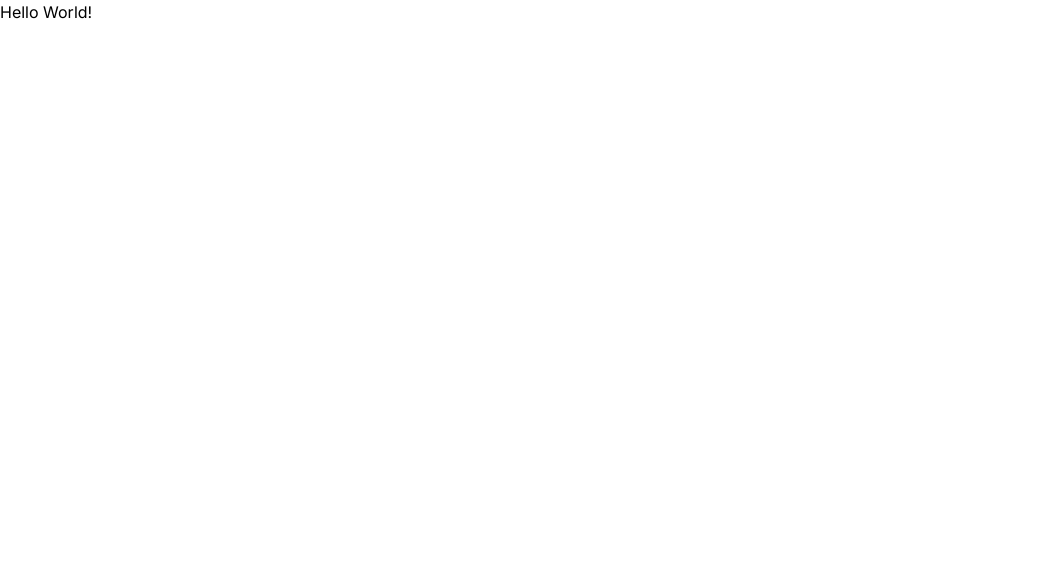
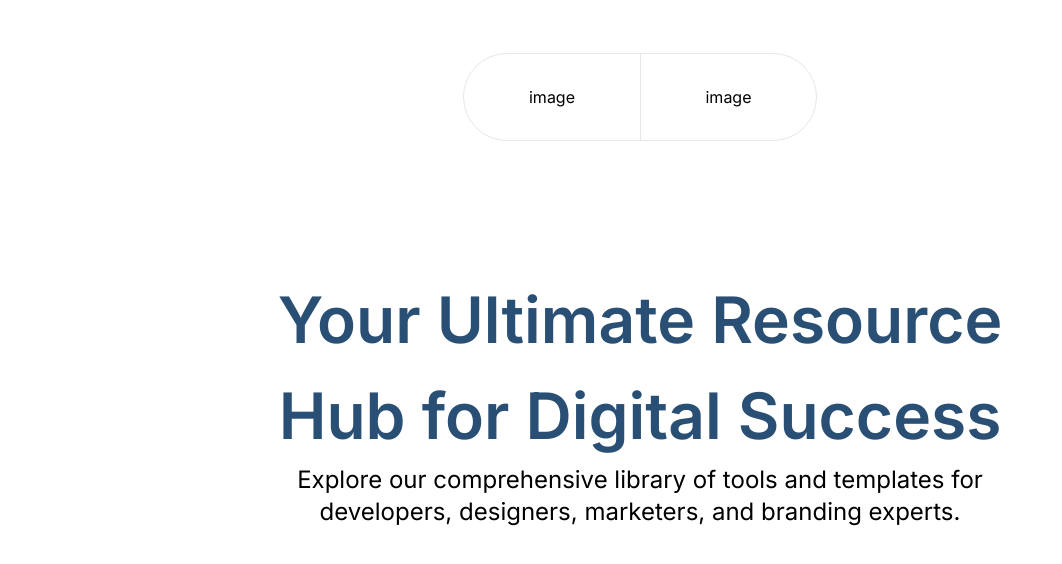
Before and after one commit to josephjackson0811/open-core, a Next.js app: page / in a window 1280 px wide. Shown: the top 564 px of the page, without its empty margins (0-1062 px from the left). Built offline with nearby package versions, Linux system fonts and the light colour scheme.

Commit message:
complete top section

```diff
--- a/app/page.tsx
+++ b/app/page.tsx
@@ -1,5 +1,26 @@
-import Image from "next/image";
+export default function Home() {
+  return (
+    <main>
+      <div className="flex justify-center items-center h-screen">
+        <div className=" absolute top-[52.5px] left-50% border flex rounded-[500px] h-[88px]">
+          <div className="w-[176px] flex justify-center items-center">
+            image
+          </div>
+          <div className="w-[176px] flex justify-center items-center border-l">
+            image
+          </div>
+        </div>
+        <div className="text-center max-w-[730px]">
+          <div className="text-[64px] text-[#294F74] font-semibold">
+            Your Ultimate Resource Hub for Digital Success
+          </div>
 
-export default function Home() {
-  return <>Hello World!</>;
+          <div className="text-2xl">
+            Explore our comprehensive library of tools and templates for
+            developers, designers, marketers, and branding experts.
+          </div>
+        </div>
+      </div>
+    </main>
+  );
 }
```
